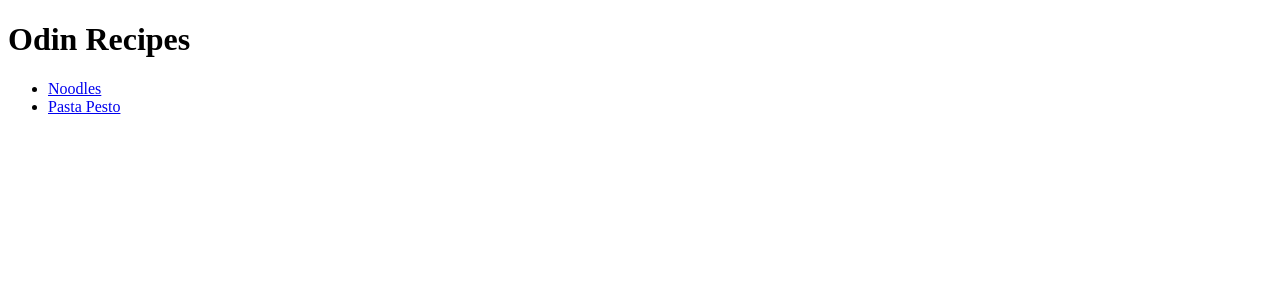
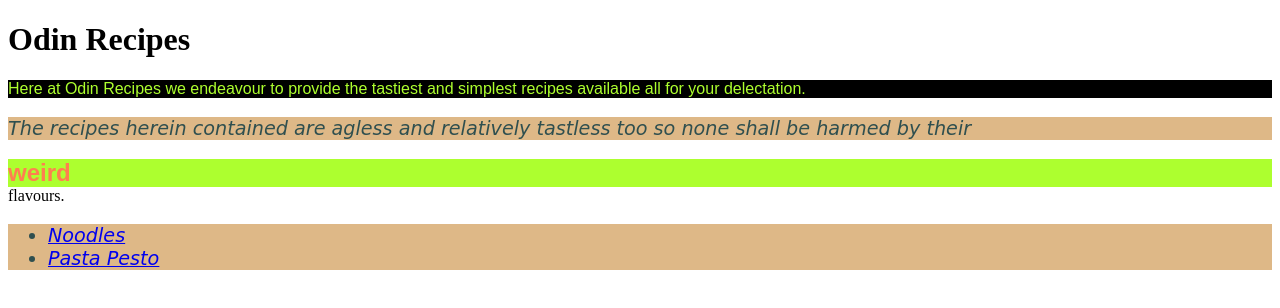
Before and after one commit to AnathemaOmega/odin-recipes, a plain HTML site: page index.html in a window 1280 px wide. Drawn offline with Linux system fonts and the light colour scheme.

Commit message:
Applied first selectors for css

```diff
--- a/index.html
+++ b/index.html
@@ -3,10 +3,19 @@
     <head>
         <meta charset="UTF-8">
         <Title>Home</Title>
+        <link rel="stylesheet" href="styles.css">
     </head>
     <body>
         <h1>Odin Recipes</h1>
-        <ul>
+        <p class="new-style">
+            Here at Odin Recipes we endeavour to provide the tastiest
+            and simplest recipes available all for your delectation.
+        </p>
+        <p class="old-style">
+            The recipes herein contained are agless and relatively
+            tastless too so none shall be harmed by their <div id="word-weird">weird</div> flavours.
+        </p>
+        <ul class="old-style">
             <li><a href="./recipes/noodles.html">Noodles</a></li>
             <li><a href="./recipes/pasta-pesto.html">Pasta Pesto</a></li>
         </ul>
```
